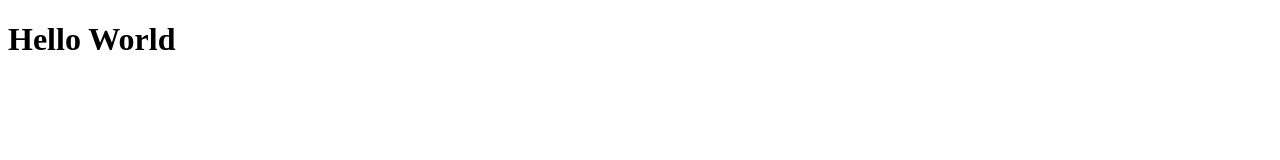
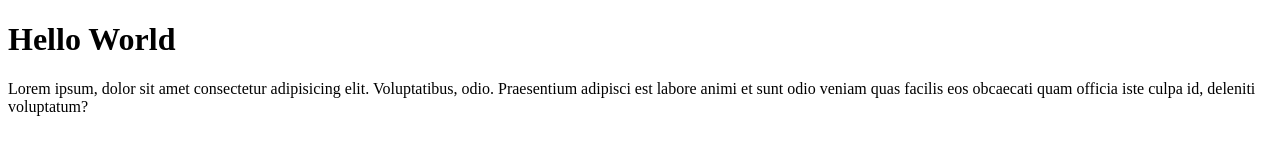
Before and after one commit to nasrudiniqrok/belajar-github, a plain HTML site: page index.html in a window 1280 px wide. Drawn offline with Linux system fonts and the light colour scheme.

Commit message:
perubahan index

```diff
--- a/index.html
+++ b/index.html
@@ -7,5 +7,6 @@
 </head>
 <body>
     <h1>Hello World</h1>
+    <p>Lorem ipsum, dolor sit amet consectetur adipisicing elit. Voluptatibus, odio. Praesentium adipisci est labore animi et sunt odio veniam quas facilis eos obcaecati quam officia iste culpa id, deleniti voluptatum?</p>
 </body>
 </html>
```
